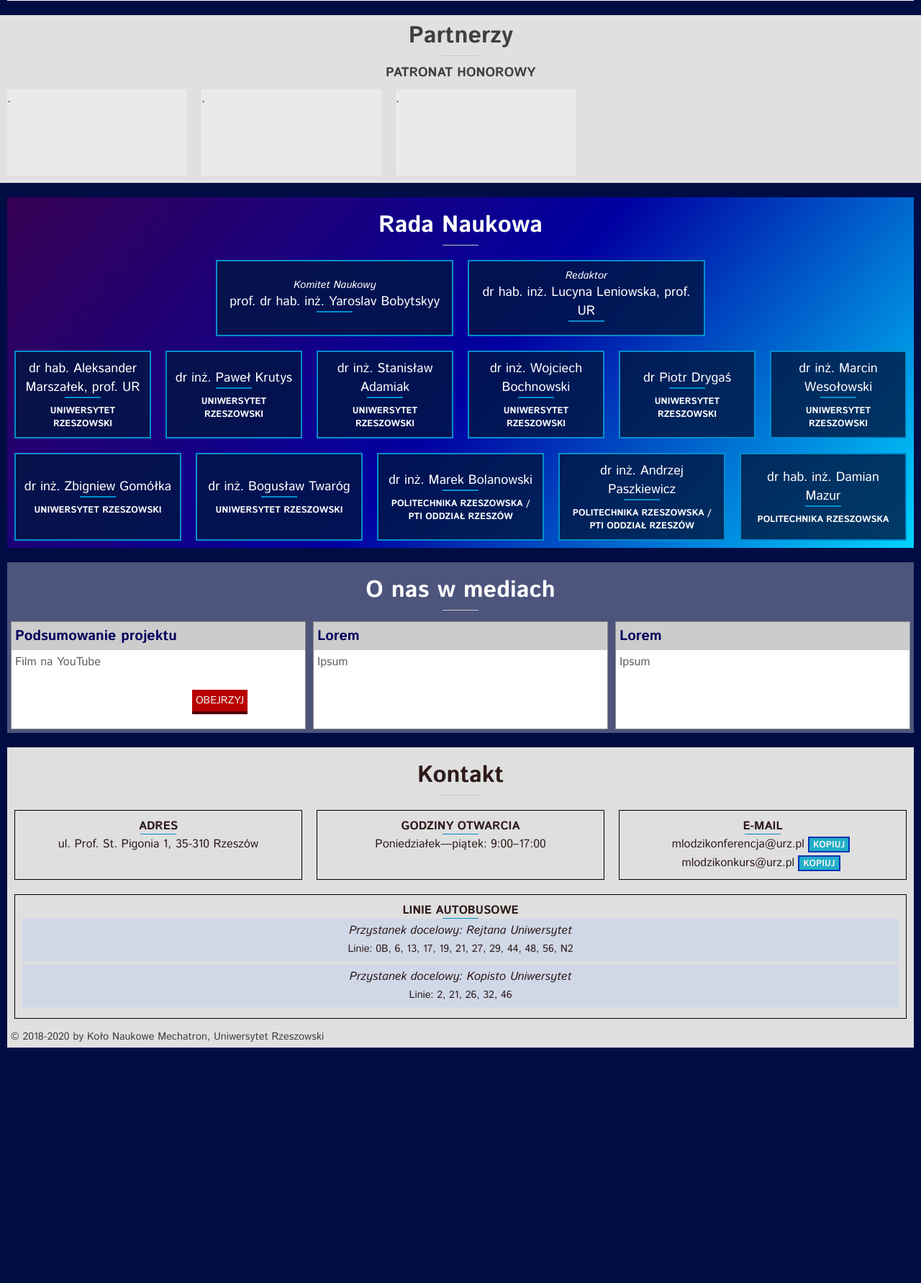
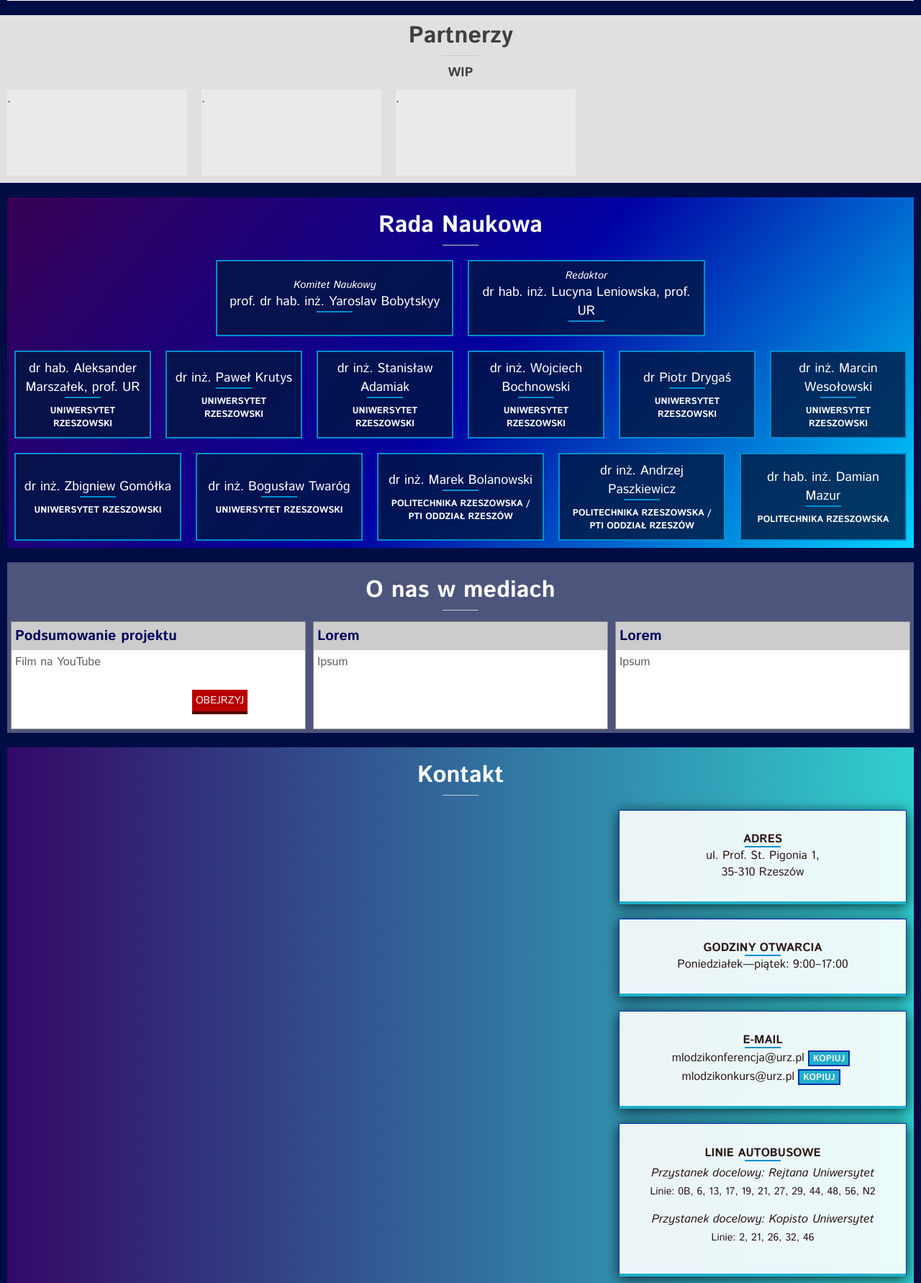
Before and after one commit to mwvabes/kmi-mechatron, a PHP site: page / in a window 1280 px wide. Shown: the part 799-2581 px from the top of the page at 72% size. Before the commit the page ends 2254 px from the top, so only its background shows below. Run offline with PHP 8.4, Linux system fonts and the light colour scheme; style sheets or scripts are compiled from the project's sources.

Commit message:
Changed contact section styling

```diff
--- a/index.html
+++ b/index.html
@@ -102,7 +102,7 @@
       <div class="title">
         <h1>Partnerzy</h1>
       </div>
-      <h2>Patronat Honorowy</h2>
+      <h2>WIP</h2>
       <ul class="partners">
         <li>.</li>
         <li>.</li>
@@ -229,6 +229,10 @@
         </div>
 
         <div class="contactContainer">
+          <div class="contact"></div>
+          <div class="contact"></div>
+
+          <div class="contact">
               <div id="address" class="contactElement">
                 <h1>Adres</h1>
                 <p>ul. Prof. St. Pigonia 1,</p>
@@ -261,6 +265,8 @@
                 </div>
               </div>
             </div>
+            </div>
+        </div>
 
       </section>
     </div>
--- a/styles/global.css
+++ b/styles/global.css
@@ -153,8 +153,8 @@ main > div {
 }
 
 section#contact {
-  background-color: #dfdfdf;
-  color: #2e1a1a;
+  background-image: -webkit-gradient(linear, right top, left top, from(#30cfd0), to(#330867));
+  background-image: linear-gradient(to left, #30cfd0 0%, #330867 100%);
   display: -webkit-box;
   display: -ms-flexbox;
   display: flex;
@@ -170,6 +170,7 @@ section#contact {
   -webkit-box-direction: normal;
       -ms-flex-direction: column;
           flex-direction: column;
+  text-align: center;
 }
 
 section#contact > .title {
@@ -177,18 +178,67 @@ section#contact > .title {
 }
 
 .contactContainer {
-  display: -ms-grid;
-  display: grid;
-  -ms-grid-columns: 1fr 1fr 1fr;
-      grid-template-columns: 1fr 1fr 1fr;
+  display: -webkit-box;
+  display: -ms-flexbox;
+  display: flex;
+  -ms-flex-wrap: wrap;
+      flex-wrap: wrap;
+  -webkit-box-orient: horizontal;
+  -webkit-box-direction: normal;
+      -ms-flex-direction: row;
+          flex-direction: row;
+}
+
+.contact {
+  -webkit-box-flex: 1;
+      -ms-flex: 1;
+          flex: 1;
+  display: -webkit-box;
+  display: -ms-flexbox;
+  display: flex;
+  -ms-flex-wrap: wrap;
+      flex-wrap: wrap;
+  -webkit-box-orient: vertical;
+  -webkit-box-direction: normal;
+      -ms-flex-direction: column;
+          flex-direction: column;
+}
+
+.contact > div {
+  color: #2e1a1a;
+  -webkit-box-flex: 1;
+      -ms-flex: auto;
+          flex: auto;
+  display: -webkit-box;
+  display: -ms-flexbox;
+  display: flex;
+  -webkit-box-orient: vertical;
+  -webkit-box-direction: normal;
+      -ms-flex-direction: column;
+          flex-direction: column;
+  -ms-flex-wrap: wrap;
+      flex-wrap: wrap;
+  -webkit-box-pack: center;
+      -ms-flex-pack: center;
+          justify-content: center;
 }
 
 .contactElement {
+  background-color: rgba(255, 255, 255, 0.9);
   padding: 10px;
   margin: 10px;
-  border: 1px solid black;
+  border: 1px solid #0030b4;
+  border-bottom: 4px solid #20afc9;
   font-size: 1rem;
   text-align: center;
+  -webkit-transition: border 300ms ease-in;
+  transition: border 300ms ease-in;
+  -webkit-box-shadow: 0px 3px 17px rgba(0, 0, 0, 0.75);
+          box-shadow: 0px 3px 17px rgba(0, 0, 0, 0.75);
+}
+
+.contactElement:hover {
+  border-bottom: 4px solid #0030b4;
 }
 
 .contactElement h1 {
@@ -201,7 +251,7 @@ section#contact > .title {
 .contactElement h1:after {
   position: absolute;
   content: '';
-  height: 1px;
+  height: 2px;
   bottom: 0;
   margin: 0 auto;
   left: 0;
@@ -221,35 +271,6 @@ section#contact > .title {
 
 .contactElement p {
   font-size: .9em;
-}
-
-#address {
-  -ms-grid-column: 1;
-  grid-column: 1;
-  -ms-grid-row: 1;
-  grid-row: 1;
-}
-
-#openingHours {
-  -ms-grid-column: 2;
-  grid-column: 2;
-  -ms-grid-row: 1;
-  grid-row: 1;
-}
-
-#contactEmails {
-  -ms-grid-column: 3;
-  grid-column: 3;
-  -ms-grid-row: 1;
-  grid-row: 1;
-}
-
-#busLines {
-  -ms-grid-column: 1;
-      grid-column-start: 1;
-  grid-column-end: -1;
-  -ms-grid-row: 2;
-  grid-row: 2;
 }
 
 #contact p {
@@ -282,7 +303,6 @@ section#contact > .title {
 .busStop {
   margin-bottom: 5px;
   padding: 5px;
-  background-color: rgba(176, 200, 252, 0.315);
 }
 
 .busStop h2 {
--- a/styles/global.scss
+++ b/styles/global.scss
@@ -159,13 +159,14 @@ main > div {
 }
 
 section#contact {
-  background-color: $contactBgColor;
-  color: $contactColor;
+  //background-color: rgb(0, 94, 156);
+  background-image: linear-gradient(to left, #30cfd0 0%, #330867 100%);
   display: flex;
   justify-content: space-between;
   flex-wrap: wrap;
   justify-content: center;
   flex-direction: column;
+  text-align: center;
 }
 
 section#contact > .title {
@@ -173,16 +174,41 @@ section#contact > .title {
 }
 
 .contactContainer {
-  display: grid;
-  grid-template-columns: 1fr 1fr 1fr;
+  display: flex;
+  flex-wrap: wrap;
+  flex-direction: row;
+}
+
+.contact {
+  flex: 1;
+  display: flex;
+  flex-wrap: wrap;
+  flex-direction: column;
+}
+
+.contact > div {
+  color: $contactColor;
+  flex: auto;
+  display: flex;
+  flex-direction: column;
+  flex-wrap: wrap;
+  justify-content: center;
 }
 
 .contactElement {
+  background-color: rgba(255, 255, 255, 0.9);
   padding: 10px;
   margin: 10px;
-  border: 1px solid black;
+  border: 1px solid $actionButtonBorderColor;
+  border-bottom: 4px solid $actionButtonBgColor;
   font-size: 1rem;
   text-align: center;
+  transition: border 300ms ease-in;
+  box-shadow: 0px 3px 17px rgba(0,0,0,0.75);
+}
+
+.contactElement:hover {
+  border-bottom: 4px solid $actionButtonBorderColor;
 }
 
 .contactElement h1 {
@@ -195,7 +221,7 @@ section#contact > .title {
 .contactElement h1:after {
   position: absolute;
   content: '';
-  height: 1px;
+  height: 2px;
   bottom: 0;
   margin: 0 auto;
   left: 0;
@@ -213,29 +239,8 @@ section#contact > .title {
   font-size: .9em;
 }
 
-#address {
-  grid-column: 1;
-  grid-row: 1;
-}
-
-#openingHours {
-  grid-column: 2;
-  grid-row: 1;
-}
-
-#contactEmails {
-  grid-column: 3;
-  grid-row: 1;
-}
-
-#busLines {
-  grid-column-start: 1;
-  grid-column-end: -1;
-  grid-row: 2;
-}
-
 #contact p {
-  display: inline
+  display: inline;
 }
 
 #contact button {
@@ -263,7 +268,6 @@ section#contact > .title {
 .busStop {
   margin-bottom: 5px;
   padding: 5px;
-  background-color: $busStopBgColor;
 }
 
 .busStop h2 {
```
Also changed, not shown: 1 other file. Lines whose indentation alone changed are shown as unchanged.
